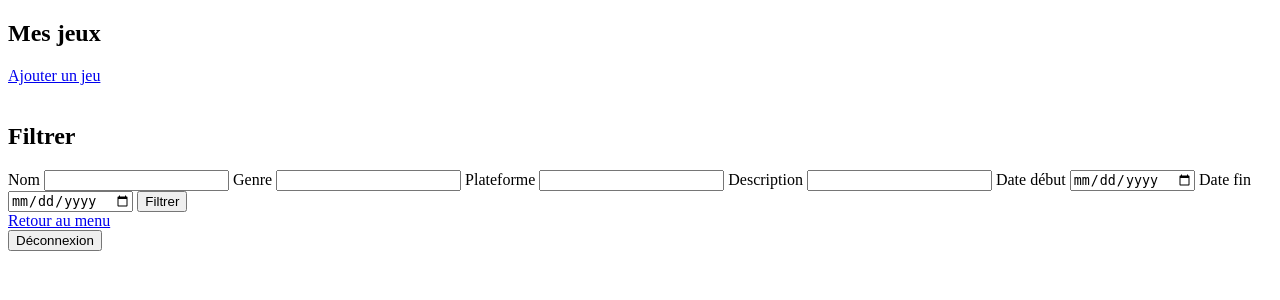
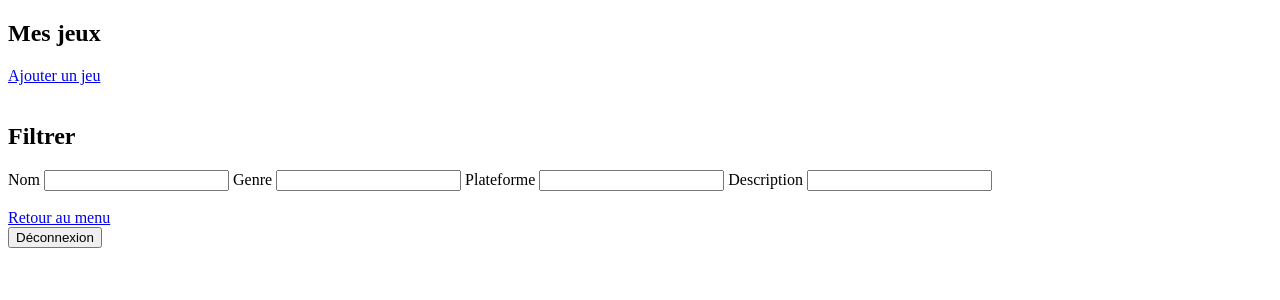
Before and after one commit to nahodura/ift3225-projet1, a PHP site: page /afficher_jeux.php in a window 1280 px wide. Shown: the top 300 px of the page. Run offline with PHP 8.4, Linux system fonts and the light colour scheme; the visitor is signed in with stand-in values (Sample User, id 1); data that the repository does not hold is empty.

Commit message:
Enlève date debut / fin pour le filtre

```diff
--- a/public_html/afficher_jeux.php
+++ b/public_html/afficher_jeux.php
@@ -8,6 +8,7 @@ if (!isset($_SESSION['id_utilisateur'])) {
     exit;
 }
 
+// dans les cas de redirection
 $erreurMsg = '';
 $successMsg = '';
 if (isset($_GET['erreur'])) {
@@ -35,8 +36,6 @@ $nom = trim($_GET['nom'] ?? '');
 $genre = trim($_GET['genre'] ?? '');
 $plateforme = trim($_GET['plateforme'] ?? '');
 $description = trim($_GET['description'] ?? '');
-$date_debut = trim($_GET['date_debut'] ?? '');
-$date_fin = trim($_GET['date_fin'] ?? '');
 
 // requête avec le filtrage
 $queryDB = "SELECT * FROM jeux WHERE id_utilisateur = ?";
@@ -58,21 +57,12 @@ if ($description !== '') {
     $queryDB .= " AND description LIKE ?";
     $params[] = "%$description%";
 }
-if ($date_debut !== '') {
-    $queryDB .= " AND DATE(date_creation) >= ?";
-    $params[] = $date_debut;
-}
-if ($date_fin !== '') {
-    $queryDB .= " AND DATE(date_creation) <= ?";
-    $params[] = $date_fin;
-}
 
 $queryDB .= " ORDER BY date_creation DESC";
 $requete = $pdo->prepare($queryDB);
 $requete->execute($params);
 $jeux = $requete->fetchAll(PDO::FETCH_ASSOC);
 ?>
-
 
 <!DOCTYPE html>
 <html lang="fr">
@@ -101,12 +91,8 @@ $jeux = $requete->fetchAll(PDO::FETCH_ASSOC);
     <input type="text" name="plateforme" id="plateforme" value="<?php echo htmlspecialchars($plateforme); ?>" />
     <label for="description">Description</label>
     <input type="text" name="description" id="description" value="<?php echo htmlspecialchars($description); ?>" />
-    <label for="date_debut">Date début</label>
-    <input type="date" name="date_debut" id="date_debut" value="<?php echo htmlspecialchars($date_debut); ?>" />
-    <label for="date_fin">Date fin</label>
-    <input type="date" name="date_fin" id="date_fin" value="<?php echo htmlspecialchars($date_fin); ?>" />
-    <button type="submit">Filtrer</button>
   </form>
+  <br>
 </div>
 <?php foreach ($jeux as $jeu): ?>
   <form method="POST" action="api/jeux/modifier.php">
@@ -118,7 +104,6 @@ $jeux = $requete->fetchAll(PDO::FETCH_ASSOC);
         <?php if ($jeu['image']): ?>
       <img src="img/<?php echo htmlspecialchars($jeu['image']); ?>" width="100" alt="<?php echo htmlspecialchars($jeu['nom']); ?>" /><br>
     <?php endif; ?>
-    <strong>Image:</strong> <input type="text" name="image" value="<?php echo htmlspecialchars($jeu['image']); ?>"><br>
     <button type="submit">Modifier</button>
   </form>
   <form method="POST" action="api/jeux/supprimer.php" style="display:inline">
```
